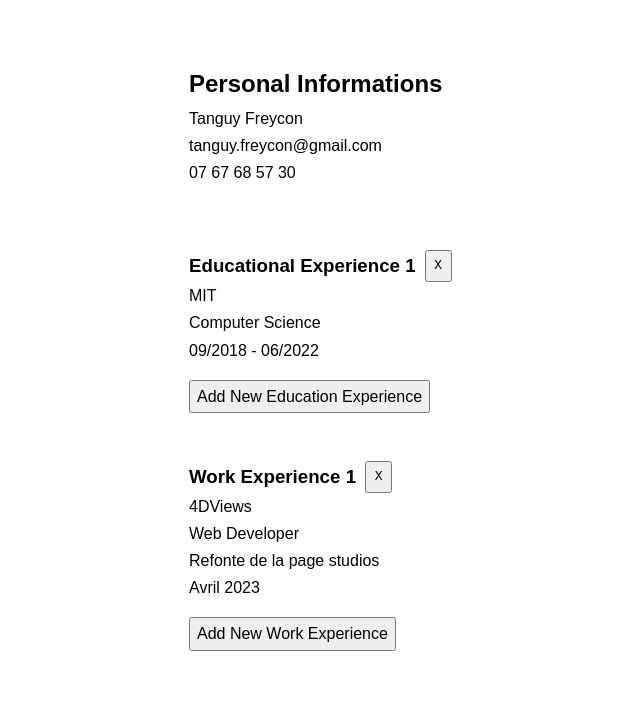
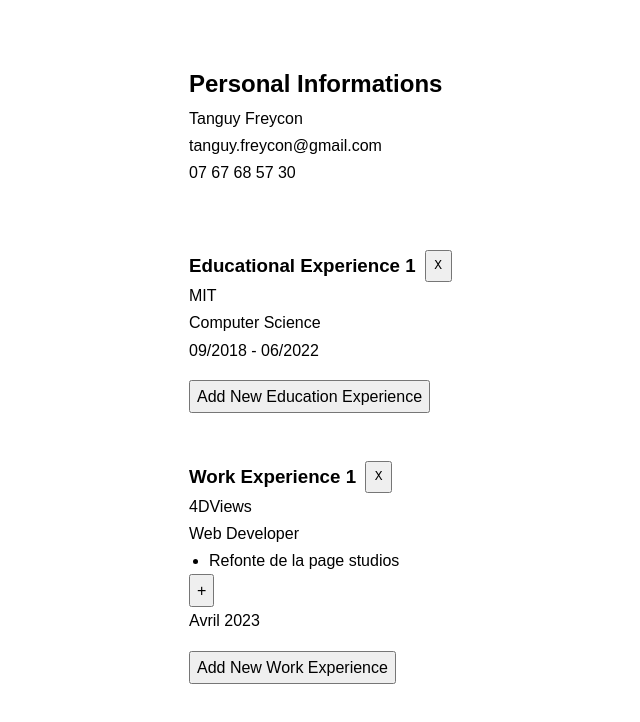
Before and after one commit to OignonFugace/TOP__cv-project, a React (Create React App) app: page / in a window 1280 px wide. Shown: the top 722 px of the page, without its empty margins (67-707 px from the left). Built offline with nearby package versions, Linux system fonts and the light colour scheme.

Commit message:
feat: Add Add Mew Task and Update Tasks capability

```diff
--- a/src/App.css
+++ b/src/App.css
@@ -143,4 +143,9 @@ input:focus {
   box-shadow: 0 0 10px rgba(0, 0, 0, 0.2);
 }
 
+ul {
+  margin: 0;
+  padding-left: 20px;
+}
+
 /* MEDIA QUERIES */
--- a/src/components/Experience.js
+++ b/src/components/Experience.js
@@ -6,7 +6,12 @@ const defaultExperience = {
   id: uniqid(),
   companyName: "4DViews",
   positionTitle: "Web Developer",
-  mainTasks: ["Refonte de la page studios"],
+  mainTasks: [
+    {
+      id: uniqid(),
+      text: "Refonte de la page studios",
+    },
+  ],
   workPeriod: "Avril 2023",
 };
 
@@ -26,6 +31,21 @@ export default class Experience extends Component {
     }));
   };
 
+  handleUpdateTasks = (experienceId, taskId, text) => {
+    this.setState((prevState) => ({
+      workExperiences: prevState.workExperiences.map((experience) =>
+        experience.id === experienceId
+          ? {
+              ...experience,
+              mainTasks: experience.mainTasks.map((task) =>
+                task.id === taskId ? { ...task, text: text } : task
+              ),
+            }
+          : experience
+      ),
+    }));
+  };
+
   handleAddWorkExperience = () => {
     this.setState((prevState) => ({
       workExperiences: [
@@ -35,17 +55,27 @@ export default class Experience extends Component {
     }));
   };
 
-  // handleUpdateTasks = () => {
-  //
-  // };
+  handleAddTask = (id) => {
+    this.setState((prevState) => ({
+      workExperiences: prevState.workExperiences.map((experience) => {
+        return experience.id === id
+          ? {
+              ...experience,
+              mainTasks: [
+                ...experience.mainTasks,
+                { id: uniqid(), text: "Enter New Task" },
+              ],
+            }
+          : experience;
+      }),
+    }));
+  };
 
   handleDeleteWorkExperience = (id) => {
     this.setState((prevState) => ({
-      workExperiences: prevState.workExperiences.filter(
-        (experience) => {
-          return experience.id !== id;
-        }
-      ),
+      workExperiences: prevState.workExperiences.filter((experience) => {
+        return experience.id !== id;
+      }),
     }));
   };
 
@@ -54,7 +84,10 @@ export default class Experience extends Component {
       <div>
         <div className="data-block work-experience">
           {this.state.workExperiences.map((experience, index) => (
-            <div className="work-experience experience-section" key={experience.id}>
+            <div
+              className="work-experience experience-section"
+              key={experience.id}
+            >
               <div className="experience-header">
                 <h3>Work Experience {index + 1}</h3>
                 <button
@@ -65,22 +98,49 @@ export default class Experience extends Component {
               </div>
               <Input
                 text={experience.companyName}
-                onUpdate={(text) => this.handleUpdateWorkExperience(experience.id, "companyName", text)}
+                onUpdate={(text) =>
+                  this.handleUpdateWorkExperience(
+                    experience.id,
+                    "companyName",
+                    text
+                  )
+                }
               />
               <Input
                 text={experience.positionTitle}
-                onUpdate={(text) => this.handleUpdateWorkExperience(experience.id, "companyName", text)}
+                onUpdate={(text) =>
+                  this.handleUpdateWorkExperience(
+                    experience.id,
+                    "companyName",
+                    text
+                  )
+                }
               />
-              {experience.mainTasks.map((task, index) => (
-                <Input
-                  key={index}
-                  text={task}
-                  // onUpdate={(text) => this.handleUpdateWorkExperience(experience.id, "companyName", text)}
-                />
-              ))}
+              <ul>
+                {experience.mainTasks.map((task) => (
+                  <li>
+                    <Input
+                      key={task.id}
+                      text={task.text}
+                      onUpdate={(text) =>
+                        this.handleUpdateTasks(experience.id, task.id, text)
+                      }
+                    />
+                  </li>
+                ))}
+              </ul>
+              <button onClick={() => this.handleAddTask(experience.id)}>
+                +
+              </button>
               <Input
                 text={experience.workPeriod}
-                onUpdate={(text) => this.handleUpdateWorkExperience(experience.id, "workPeriod", text)}
+                onUpdate={(text) =>
+                  this.handleUpdateWorkExperience(
+                    experience.id,
+                    "workPeriod",
+                    text
+                  )
+                }
               />
             </div>
           ))}
```
